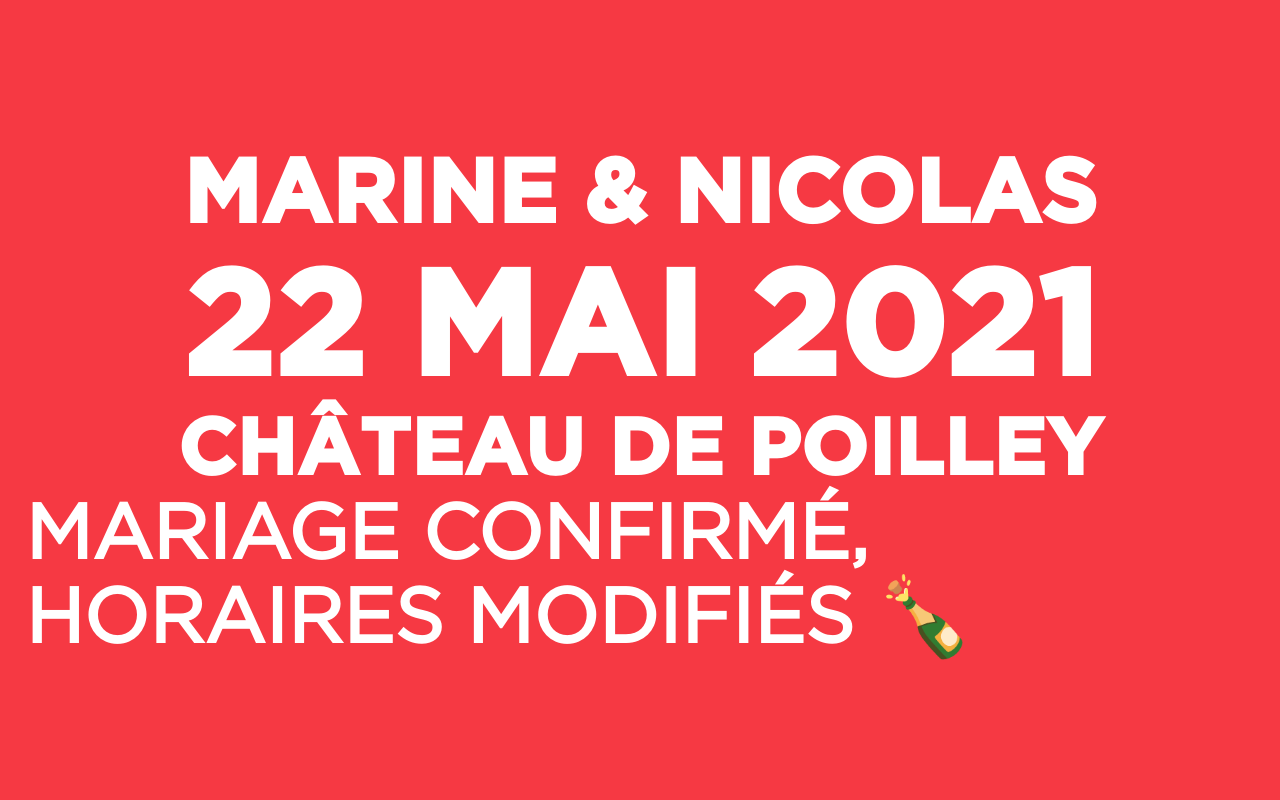
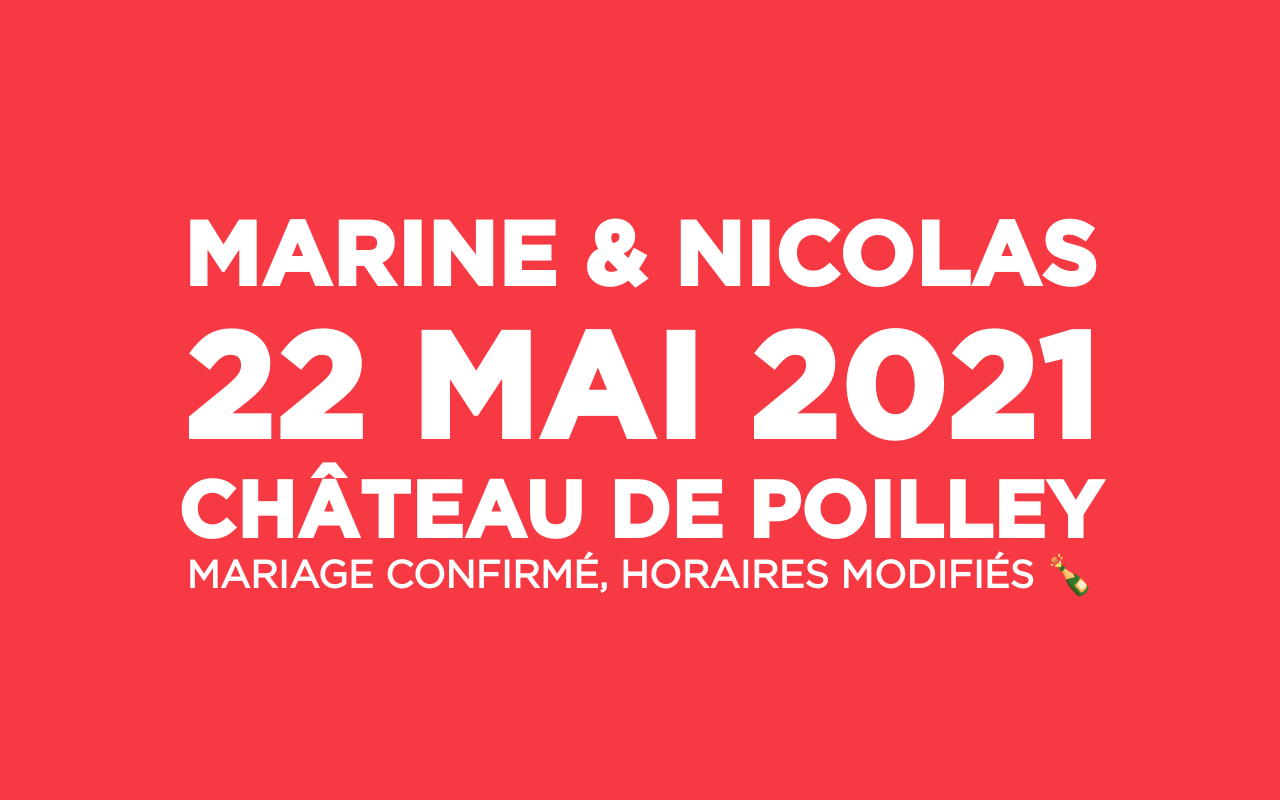
Before and after one commit to agoffette/oui2019, a plain HTML site: page index.html in a window 1280 px wide. Shown: the top 800 px of the page. Drawn offline with Linux system fonts and the light colour scheme.

Commit message:
Update style.css

```diff
--- a/style.css
+++ b/style.css
@@ -77,7 +77,7 @@ body {
 }
 
 #confirmation {
-  font-size: 6vw;
+  font-size: 3vw;
 }
 
 .schedule {
```
